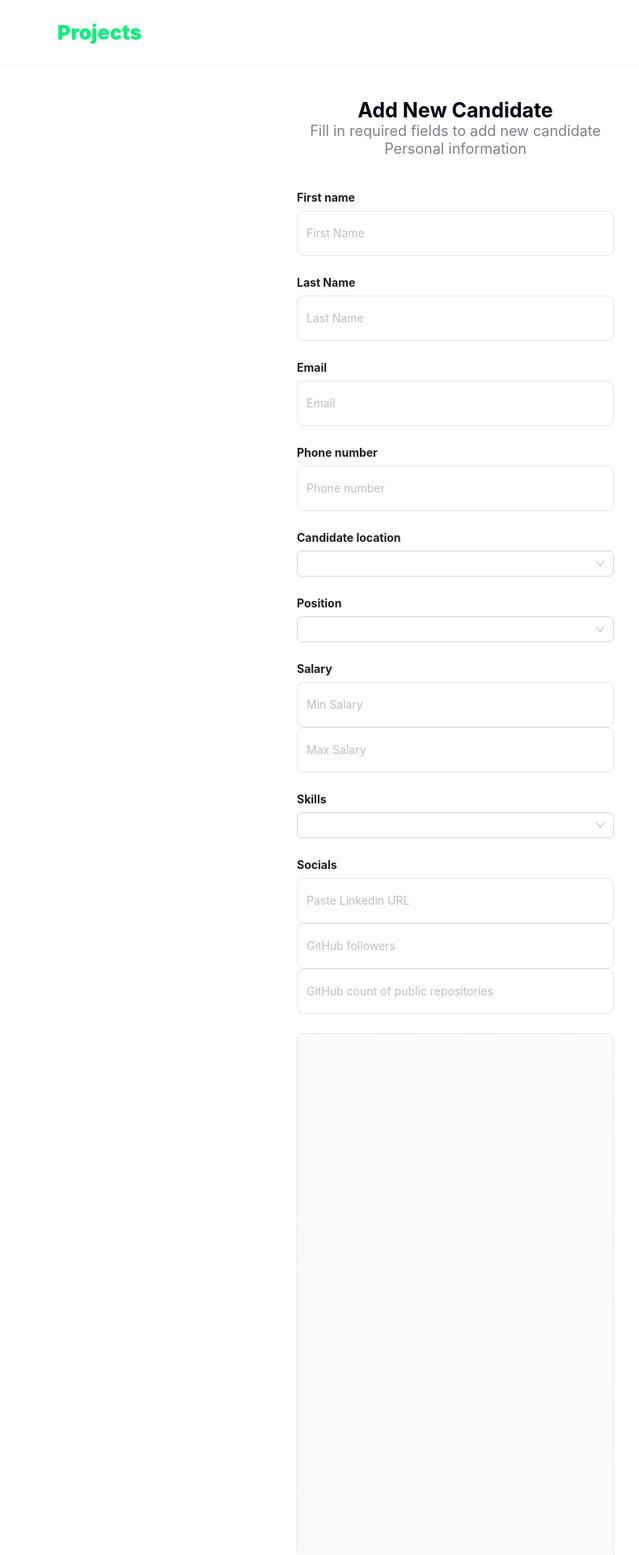
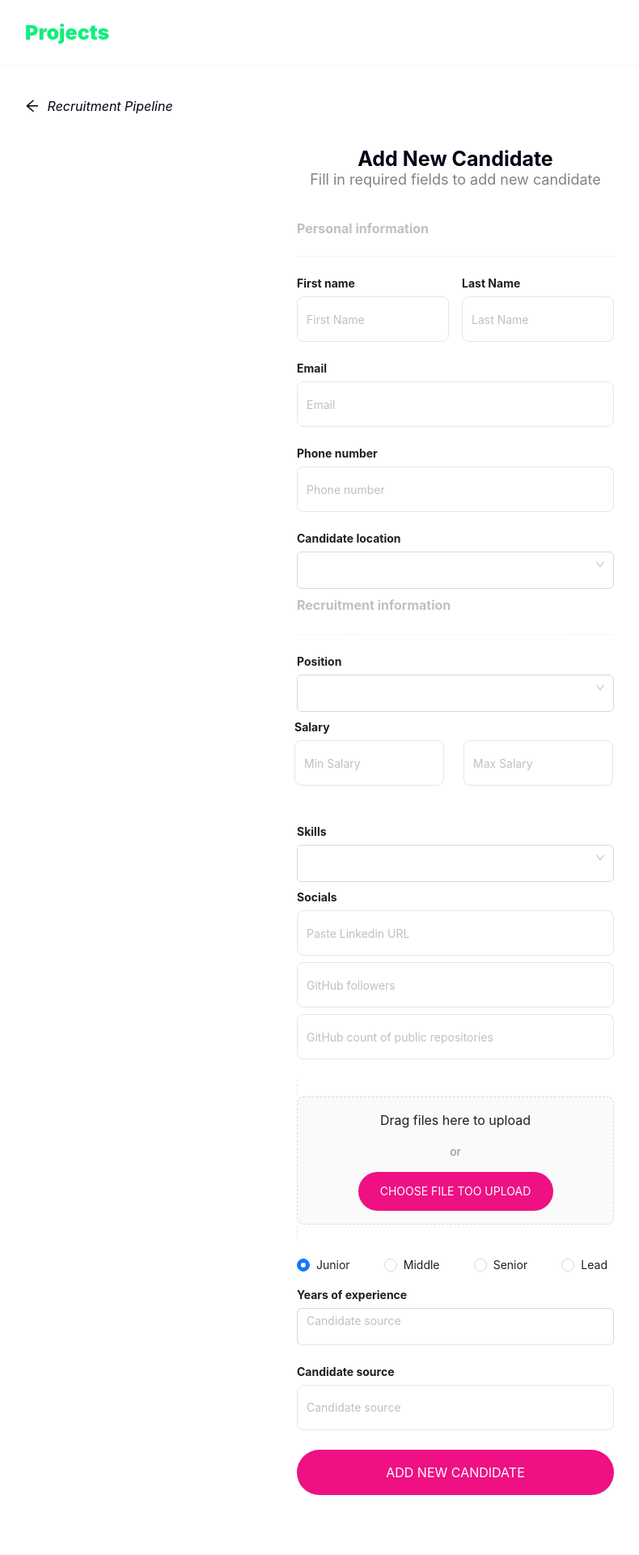
Before and after one commit to NinoGlonti/exampleapp, a Next.js app: page /add-new-candidate in a window 1280 px wide. Shown: the top 1920 px of the page at 81% size, without its empty margins (77-867 px from the left). After the commit the page ends 1846 px from the top, so only its background shows below. Built offline with nearby package versions, Linux system fonts and the light colour scheme.

Commit message:
new candidate page markup

```diff
--- /dev/null
+++ b/app/add-new-candidate/cv-dragger.module.css
@@ -0,0 +1,14 @@
+.dragger {
+  height: 182px;
+  background: rgba(246, 246, 247, 0.5);
+  border: 1px dashed #e6e6e7;
+  border-radius: 8px;
+}
+.upload-btn {
+  width: 241px;
+  height: 48px;
+  background: #ef1083;
+  border-radius: 24px;
+  border: none;
+  color: #fff;
+}
--- a/app/add-new-candidate/cv-dragger.tsx
+++ b/app/add-new-candidate/cv-dragger.tsx
@@ -4,11 +4,15 @@ import { useState, SyntheticEvent, useEffect, useMemo } from "react";
 const { Dragger } = Upload;
 import type { UploadProps } from "antd";
 import { InboxOutlined } from "@ant-design/icons";
+import styles from "./cv-dragger.module.css";
 
 const props: UploadProps = {
   name: "file",
   multiple: true,
   action: "https://www.mocky.io/v2/5cc8019d300000980a055e76",
+  accept: "application/pdf",
+  showUploadList: true,
+
   onChange(info) {
     const { status } = info.file;
     if (status !== "uploading") {
@@ -26,17 +30,10 @@ const props: UploadProps = {
 };
 const CvDragger = () => {
   return (
-    <Dragger {...props}>
-      <p className="ant-upload-drag-icon">
-        <InboxOutlined />
-      </p>
-      <p className="ant-upload-text">
-        Click or drag file to this area to upload
-      </p>
-      <p className="ant-upload-hint">
-        Support for a single or bulk upload. Strictly prohibit from uploading
-        company data or other band files
-      </p>
+    <Dragger {...props} className={styles["dragger"]}>
+      <p className="ant-upload-text">Drag files here to upload</p>
+      <p className="ant-upload-hint">or</p>
+      <Button className={styles["upload-btn"]}>CHOOSE FILE TOO UPLOAD</Button>
     </Dragger>
   );
 };
--- a/app/add-new-candidate/page.tsx
+++ b/app/add-new-candidate/page.tsx
@@ -5,16 +5,20 @@ import {
   Button,
   Typography,
   Input,
-  Checkbox,
-  message,
   FormInstance,
   Select,
   Radio,
   InputNumber,
+  Divider,
+  Col,
+  Row,
 } from "antd";
 import React, { useState, useEffect, useRef } from "react";
 import type { RadioChangeEvent } from "antd";
 import CvDragger from "./cv-dragger";
+import Link from "next/link";
+import { ArrowLeftOutlined } from "@ant-design/icons";
+import styles from "./styles.module.css";
 
 const Page = () => {
   const { Text } = Typography;
@@ -32,19 +36,41 @@ const Page = () => {
   };
 
   return (
+    <>
+      <div className={styles["recruitement-navigation"]}>
+        <Link href={"/recruitement-pipeline"} passHref>
+          <ArrowLeftOutlined
+            className="navigation-icon"
+            style={{ fontSize: "17.6px" }}
+          />
+          <Text className={styles["navigation-text"]}>
+            Recruitment Pipeline
+          </Text>
+        </Link>
+      </div>
       <div className="form-container">
         <div className="text-headers">
           <Text className="login-header">Add New Candidate</Text>
           <Text className="login-reqs">
             Fill in required fields to add new candidate
           </Text>
-        <Text className="login-reqs">Personal information</Text>
         </div>
+
         <div className="form-wrapper">
-        <Form className="login-form" ref={formRef} layout="vertical">
+          <Text className={styles["information-titles"]}>
+            Personal information
+          </Text>
+          <Divider dashed></Divider>
+          <Form
+            className="login-form"
+            ref={formRef}
+            layout="vertical"
+            id={"itemForm"}
+          >
+            <Row gutter={16}>
+              <Col span={12}>
                 <Form.Item
                   label="First name"
-            hasFeedback
                   name="first-name"
                   className="form-labels"
                 >
@@ -54,9 +80,10 @@ const Page = () => {
                     placeholder="First Name"
                   />
                 </Form.Item>
+              </Col>
+              <Col span={12}>
                 <Form.Item
                   label="Last Name"
-            hasFeedback
                   name="last-name"
                   className="form-labels"
                 >
@@ -66,17 +93,13 @@ const Page = () => {
                     placeholder="Last Name"
                   />
                 </Form.Item>
-          <Form.Item
-            label="Email"
-            hasFeedback
-            name="email"
-            className="form-labels"
-          >
+              </Col>
+            </Row>
+            <Form.Item label="Email" name="email" className="form-labels">
               <Input name="email" className="form-inputs" placeholder="Email" />
             </Form.Item>
             <Form.Item
               label="Phone number"
-            hasFeedback
               name="phone-number"
               className="form-labels"
             >
@@ -91,57 +114,92 @@ const Page = () => {
               className="form-labels"
               name="country_id"
             >
-            <Select optionFilterProp="children" showSearch></Select>
+              <Select
+                className={styles["candidate-selector"]}
+                optionFilterProp="children"
+                showSearch
+              ></Select>
             </Form.Item>
+            <Text className={styles["information-titles"]}>
+              Recruitment information
+            </Text>
+            <Divider dashed></Divider>
             <Form.Item label="Position" className="form-labels" name="position">
               <Select optionFilterProp="children" showSearch></Select>
             </Form.Item>
+            <Row gutter={6}>
+              <Form.Item label="Salary" name="salary" className="form-labels">
                 <Form.Item
-            label="Salary"
-            hasFeedback
-            name="salary"
-            className="form-labels"
+                  name="min-salary"
+                  style={{ display: "inline-block", width: "185px" }}
                 >
-            <Input
-              name="min-salary"
-              className="form-inputs"
-              placeholder="Min Salary"
-            />
-            <Input
+                  <Input className="form-inputs" placeholder="Min Salary" />
+                </Form.Item>
+                <Form.Item
                   name="max-salary"
-              className="form-inputs"
-              placeholder="Max Salary"
-            />
+                  style={{
+                    display: "inline-block",
+                    width: "185px",
+                    marginLeft: "24px",
+                  }}
+                >
+                  <Input className="form-inputs" placeholder="Max Salary" />
                 </Form.Item>
+              </Form.Item>
+            </Row>
 
             <Form.Item label="Skills" className="form-labels" name="skills">
               <Select optionFilterProp="children" showSearch></Select>
             </Form.Item>
+            <Form.Item label="Socials" name="socials" className="form-labels">
               <Form.Item
-            label="Socials"
-            hasFeedback
-            name="socials"
-            className="form-labels"
+                name="linkedin"
+                style={{
+                  display: "inline",
+                  marginBottom: "8px",
+                }}
               >
                 <Input
-              name="linkeding"
                   className="form-inputs"
                   placeholder="Paste Linkedin URL"
+                  style={{
+                    marginBottom: "8px",
+                  }}
                 />
+              </Form.Item>
+              <Form.Item
+                name="github-followers"
+                style={{
+                  display: "inline",
+                }}
+              >
                 <Input
-              name="github-followers"
                   className="form-inputs"
                   placeholder="GitHub followers"
+                  style={{
+                    marginBottom: "8px",
+                  }}
                 />
+              </Form.Item>
+              <Form.Item
+                name="github-repos"
+                style={{
+                  display: "inline",
+                  marginBottom: "8px",
+                }}
+              >
                 <Input
-              name="github-repos"
                   className="form-inputs"
                   placeholder="GitHub count of public repositories"
                 />
               </Form.Item>
-          {/*HEREE SHOULD COME DRAGGEER */}
+            </Form.Item>
             <CvDragger />
-          <Radio.Group onChange={onChange} value={value}>
+            <Radio.Group
+              onChange={onChange}
+              value={value}
+              className={styles["radio-group"]}
+            >
               <Radio value={1}>Junior </Radio>
               <Radio value={2}>Middle</Radio>
               <Radio value={3}>Senior</Radio>
@@ -149,29 +207,27 @@ const Page = () => {
             </Radio.Group>
             <Form.Item
               label="Years of experience"
-            hasFeedback
               name="experience"
               className="form-labels"
             >
               {mounted && (
                 <InputNumber
-                name="candidate-source"
-                className="form-inputs"
                   placeholder="Candidate source"
+                  className={styles["number-input"]}
+                  style={{
+                    width: "100%",
+                    margin: 0,
+                    borderBottom: "1px solid #e6e6e7",
+                  }}
                 />
               )}
             </Form.Item>
             <Form.Item
               label="Candidate source"
-            hasFeedback
               name="candidate-source"
               className="form-labels"
             >
-            <Input
-              name="candidate-source"
-              className="form-inputs"
-              placeholder="Candidate source"
-            />
+              <Input className="form-inputs" placeholder="Candidate source" />
             </Form.Item>
             <Button
               type="primary"
@@ -186,6 +242,7 @@ const Page = () => {
           </Form>
         </div>
       </div>
+    </>
   );
 };
 
--- /dev/null
+++ b/app/add-new-candidate/styles.module.css
@@ -0,0 +1,29 @@
+.recruitement-navigation {
+  padding: 4.1rem 0 0 10.8rem;
+}
+
+.navigation-text {
+  font-style: italic;
+  font-weight: 400;
+  font-size: 16px;
+  line-height: 19px;
+  color: #010414;
+  padding-left: 10px;
+}
+.information-titles {
+  font-weight: 700;
+  font-size: 16px;
+  line-height: 19px;
+  color: #bfc0c4;
+}
+
+.radio-group {
+  padding: 17px 0;
+  display: flex;
+  justify-content: space-between;
+}
+
+.number-input {
+  height: 46px;
+  width: 392px;
+}
--- a/styles/globals.css
+++ b/styles/globals.css
@@ -16,12 +16,11 @@ body {
   font-size: 25px;
   line-height: 30px;
   color: #10ef7c;
-  padding-left: 14.8rem;
+  padding-left: 10.8rem;
 }
 
 .form-container {
   display: flex;
-  justify-content: center;
   flex-direction: column;
 }
 
@@ -48,12 +47,12 @@ body {
 
 .form-wrapper {
   display: flex;
-  justify-content: center;
-}
-.login-form {
+  flex-direction: column;
   max-width: 39.2rem;
   width: 100%;
+  margin: auto;
 }
+
 .form-labels {
   font-weight: 700;
   font-size: 1.4rem;
@@ -81,3 +80,12 @@ a {
 * {
   box-sizing: border-box;
 }
+
+.ant-upload-wrapper .ant-upload-drag {
+  max-height: 182px;
+  height: 100%;
+}
+
+.ant-select-selector {
+  height: 46px !important;
+}
```
Also changed, not shown: app/recruitement-pipeline/page.tsx (added, +9 -0 lines). Lines whose indentation alone changed are shown as unchanged.
